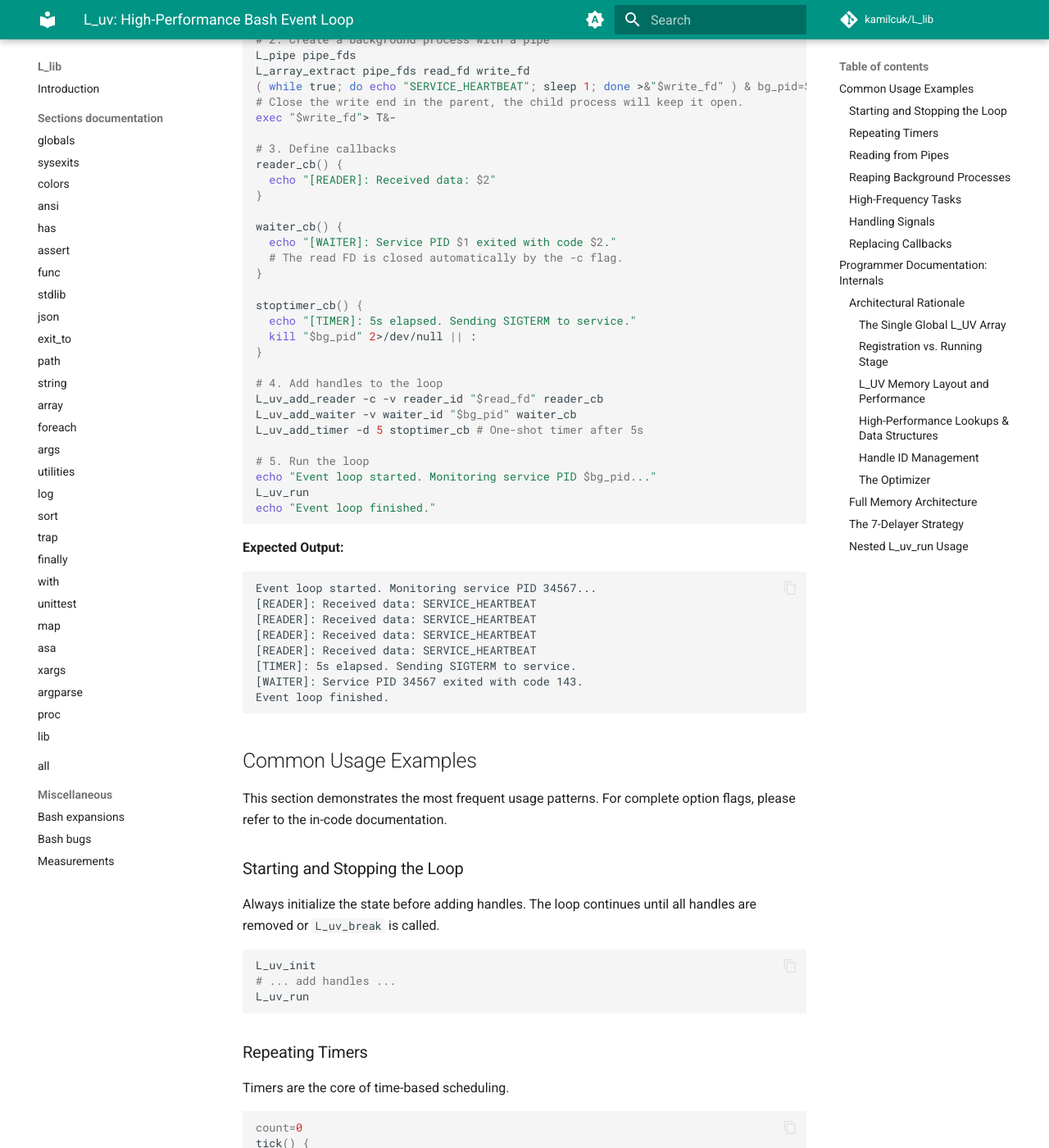
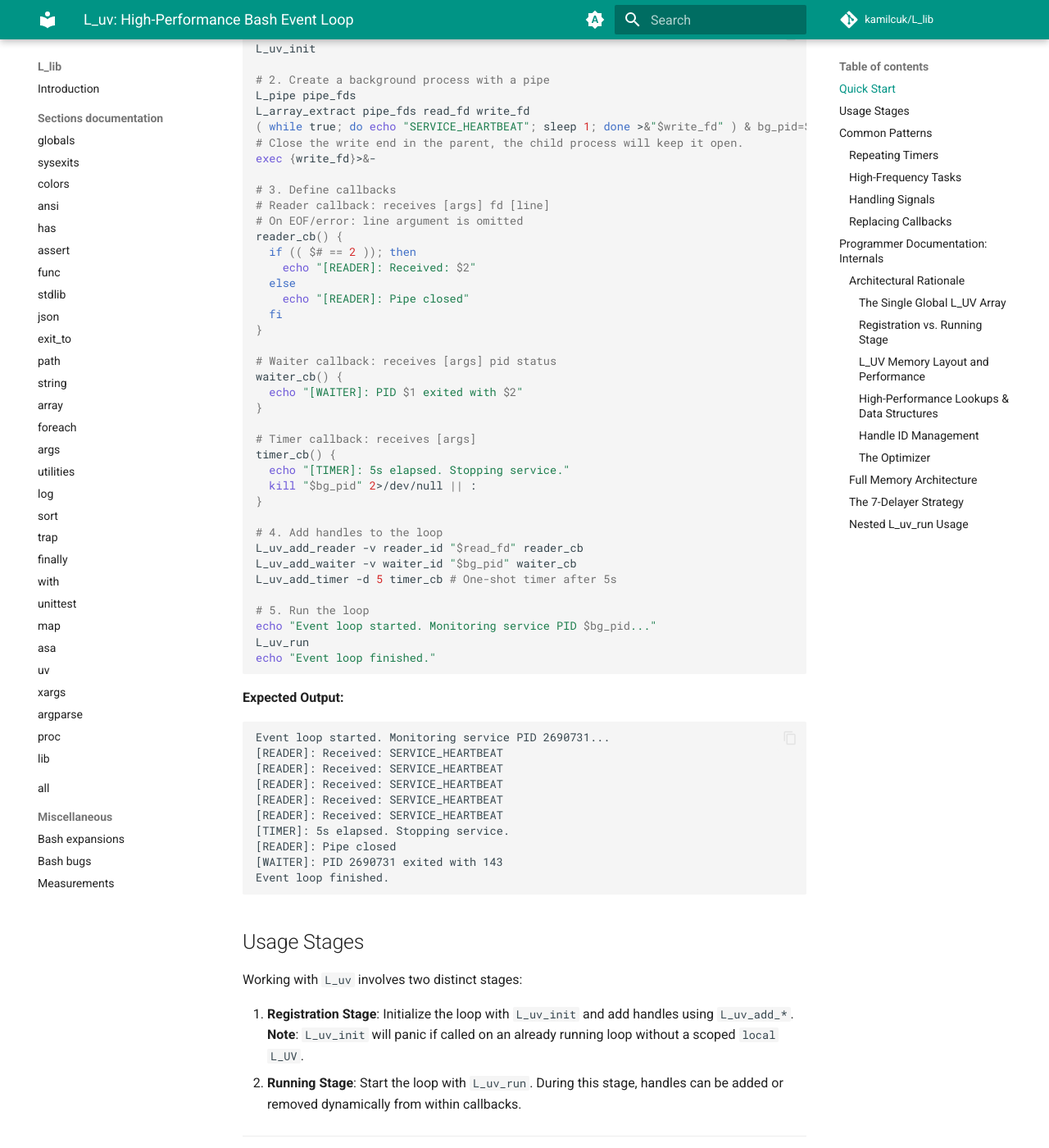
Before and after one commit to Kamilcuk/L_lib, an MkDocs documentation site: the page built from docs/sections/uv.md, in a window 1280 px wide and 1400 px high, scrolled down 301 px. Shown: the whole window at 82% size. Built offline with MkDocs 1.6.1 and Material for MkDocs 9.7.7, drawn with Linux system fonts in a browser that asks for light colours; comment, search, counter and statistics services are not loaded; some of the changed text lies outside the part shown.

Commit message:
feat(L_uv): move L_uv into bin/L_lib.sh

`````diff
--- a/docs/sections/uv.md
+++ b/docs/sections/uv.md
@@ -1,10 +1,10 @@
 # L_uv: High-Performance Bash Event Loop
 
-`L_uv` is an event loop implementation for Bash, inspired by libuv. It allows you to poll for events, in particular for timers, file descriptors, and child processes asynchronously within a single Bash process.
+`L_uv` is an event loop implementation for Bash. It allows polling for timers, file descriptors, and child processes asynchronously within a single process.
 
+## Quick Start
 
-````bash
-
+```bash
 # 1. Initialize the event loop state
 L_uv_init
 
@@ -13,59 +13,66 @@ L_pipe pipe_fds
 L_array_extract pipe_fds read_fd write_fd
 ( while true; do echo "SERVICE_HEARTBEAT"; sleep 1; done >&"$write_fd" ) & bg_pid=$!
 # Close the write end in the parent, the child process will keep it open.
-exec "$write_fd"> T&-
+exec {write_fd}>&-
 
 # 3. Define callbacks
+# Reader callback: receives [args] fd [line]
+# On EOF/error: line argument is omitted
 reader_cb() {
-  echo "[READER]: Received data: $2"
+  if (( $# == 2 )); then
+    echo "[READER]: Received: $2"
+  else
+    echo "[READER]: Pipe closed"
+  fi
 }
 
+# Waiter callback: receives [args] pid status
 waiter_cb() {
-  echo "[WAITER]: Service PID $1 exited with code $2."
-  # The read FD is closed automatically by the -c flag.
+  echo "[WAITER]: PID $1 exited with $2"
 }
 
-stoptimer_cb() {
-  echo "[TIMER]: 5s elapsed. Sending SIGTERM to service."
+# Timer callback: receives [args]
+timer_cb() {
+  echo "[TIMER]: 5s elapsed. Stopping service."
   kill "$bg_pid" 2>/dev/null || :
 }
 
 # 4. Add handles to the loop
-L_uv_add_reader -c -v reader_id "$read_fd" reader_cb
+L_uv_add_reader -v reader_id "$read_fd" reader_cb
 L_uv_add_waiter -v waiter_id "$bg_pid" waiter_cb
-L_uv_add_timer -d 5 stoptimer_cb # One-shot timer after 5s
+L_uv_add_timer -d 5 timer_cb # One-shot timer after 5s
 
 # 5. Run the loop
 echo "Event loop started. Monitoring service PID $bg_pid..."
 L_uv_run
 echo "Event loop finished."
-````
+```
 
 **Expected Output:**
 
-````
-Event loop started. Monitoring service PID 34567...
-[READER]: Received data: SERVICE_HEARTBEAT
-[READER]: Received data: SERVICE_HEARTBEAT
-[READER]: Received data: SERVICE_HEARTBEAT
-[READER]: Received data: SERVICE_HEARTBEAT
-[TIMER]: 5s elapsed. Sending SIGTERM to service.
-[WAITER]: Service PID 34567 exited with code 143.
+```
+Event loop started. Monitoring service PID 2690731...
+[READER]: Received: SERVICE_HEARTBEAT
+[READER]: Received: SERVICE_HEARTBEAT
+[READER]: Received: SERVICE_HEARTBEAT
+[READER]: Received: SERVICE_HEARTBEAT
+[READER]: Received: SERVICE_HEARTBEAT
+[TIMER]: 5s elapsed. Stopping service.
+[READER]: Pipe closed
+[WAITER]: PID 2690731 exited with 143
 Event loop finished.
-````
+```
 
-## Common Usage Examples
+## Usage Stages
 
-This section demonstrates the most frequent usage patterns. For complete option flags, please refer to the in-code documentation.
+Working with `L_uv` involves two distinct stages:
 
-### Starting and Stopping the Loop
-Always initialize the state before adding handles. The loop continues until all handles are removed or `L_uv_break` is called.
+1.  **Registration Stage**: Initialize the loop with `L_uv_init` and add handles using `L_uv_add_*`. **Note**: `L_uv_init` will panic if called on an already running loop without a scoped `local L_UV`.
+2.  **Running Stage**: Start the loop with `L_uv_run`. During this stage, handles can be added or removed dynamically from within callbacks.
 
-```bash
-L_uv_init
-# ... add handles ...
-L_uv_run
-```
+---
+
+## Common Patterns
 
 ### Repeating Timers
 Timers are the core of time-based scheduling.
@@ -88,50 +95,6 @@ L_uv_run
 # Tick 3
 # Tick 4
 # Tick 5
-```
-
-### Reading from Pipes
-`L_uv` allows you to monitor file descriptors asynchronously. Use the `-c` flag with `L_uv_add_reader` to automatically close the file descriptor when the reader handle is removed.
-
-```bash
-L_pipe p
-L_array_extract p read_fd write_fd
-
-# Background writer
-( sleep 1; echo "Message 1"; sleep 1; echo "Message 2" ) >&"$write_fd" &
-exec "$write_fd"> T&- # Close write end in parent
-
-process_message() {
-  local fd=$1 line=$2
-  echo "Received: $line"
-  # Stop after receiving the second message
-  [[ "$line" == *"Message 2"* ]] && L_uv_break
-}
-L_uv_add_reader -c -v reader_id "$read_fd" process_message
-L_uv_run
-
-# Expected Output:
-# Received: Message 1
-# Received: Message 2
-```
-
-### Reaping Background Processes
-Waiters allow you to react when a child process exits, capturing its exit code without blocking the main script.
-
-```bash
-sleep 2 & bg_pid=$!
-
-on_exit() {
-  local pid=$1 exit_code=$2
-  echo "Process $pid finished with code $exit_code"
-  L_uv_break # Stop the loop
-}
-L_uv_add_waiter "$bg_pid" on_exit
-L_uv_run
-
-# Expected Output (after 2 seconds):
-# Started background sleep with PID 12345.
-# Process 12345 finished with code 0
 ```
 
 ### High-Frequency Tasks
@@ -176,21 +139,14 @@ You ensure the loop will wake up at least every 50ms (the default cap) to proces
 *(Note on `L_uv_run -c`)*: The `-c` option registers a `SIGCHLD` trap that calls `L_uv_poke`. This is mildly useful to skip the 50ms delay when a child exits. However, because Bash lacks `sigprocmask` (signal blocking), a race condition exists: if the signal is received exactly between the loop checking the poked flag and entering the `sleep` command, the loop will still sleep. It is generally not advertised or recommended for critical logic.
 
 ### Replacing Callbacks
-You can change a handle's behavior dynamically from within its own execution context.
+Handles can replace their own callback and arguments dynamically.
+```bash
+phase_two() { echo "$1: Phase two complete."; L_uv_current_remove; }
+phase_one() { echo "$1: Phase one complete."; L_uv_current_set phase_two "$1"; }
 
-```bash
-phase_two() { echo "Phase two complete."; L_uv_current_remove; }
-phase_one() { echo "Phase one complete."; L_uv_current_set phase_two; }
-
-L_uv_add_timer -r 1 phase_one
+L_uv_add_timer -r 1 phase_one "Task1"
 L_uv_run
-
-# Expected Output:
-# Phase one complete.
-# Phase two complete.
 ```
-
-
 
 ---
 
@@ -232,42 +188,43 @@ The optimizer (`_L_uv_run_optimizer`) is used to pre-calculate the loop's behavi
 ### Full Memory Architecture
 Each handle type is allocated from a block of 1 million slots. The maximum number of concurrent timers, readers, waiters, or tasks is 1 million each.
 
-| Index Range | Description | Handle Type |
-| :--- | :--- | :--- |
-| `1` | Optimizer State Flag (0=Dirty, 1=Optimized) | Core |
-| `10000000` | Next available Timer ID (relative) | Timer |
-| `11000000` | Timer Min-Heap metadata (size at base) | Timer |
-| `11000001+` | Timer Min-Heap elements (`expiry_usec:TID`) | Timer |
-| `12000000 + (TID*3) + 0` | Timer: User callback string | Timer |
-| `12000000 + (TID*3) + 1` | Timer: Repeat interval (usec) | Timer |
-| `12000000 + (TID*3) + 2` | Timer: Heap inverse map pointer | Timer |
-| `20000000` | Next available Waiter ID (relative) | Waiter |
-| `20000001` | Active Waiter IDs cache (` rel_id `) | Waiter |
-| `20000002` | List of space-separated PIDs | Waiter |
-| `21000000 + (WID*2) + 0` | Waiter: User callback string | Waiter |
-| `21000000 + (WID*2) + 1` | Waiter: PID to monitor | Waiter |
-| `29000000 + (PID % 1M)` | **PID-to-WID Hash Map Bucket** | Waiter |
-| `30000000` | Next available Reader ID (relative) | Reader |
-| `30000001` | Active Reader IDs cache (` rel_id `) | Reader |
-| `31000000 + (RID*4) + 0` | Reader: User callback string | Reader |
-| `31000000 + (RID*4) + 1` | Reader: Separator (delimiter) | Reader |
-| `31000000 + (RID*4) + 2` | Reader: File descriptor (FD) | Reader |
-| `31000000 + (RID*4) + 3` | Reader: Accumulation buffer | Reader |
-| `90000000 + TID` | `L_finally` index for resource cleanup | Core |
-| `99000000 - 99999999` | User task callbacks | Task |
+| Index Range            | Description                                 | Handle Type |
+| :---                   | :---                                        | :---        |
+| 1                      | Optimizer State Flag (0=Dirty, 1=Optimized) | Core        |
+| 2                      | 1 if uv is running                          | Global      |
+| 10000000               | Next available Timer handle ID (relative)   | Timer       |
+| 11000000               | Timer Min-Heap metadata (size at base)      | Timer       |
+| 11000001+              | Timer Min-Heap elements (expiry_usec:TID)   | Timer       |
+| 12000000 + (TID*3) + 0 | Timer: User callback string                 | Timer       |
+| 12000000 + (TID*3) + 1 | Timer: Repeat interval (usec)               | Timer       |
+| 12000000 + (TID*3) + 2 | Timer: Heap inverse map pointer             | Timer       |
+| 20000000               | Next available Waiter handle ID (relative)  | Waiter      |
+| 20000001               | Active Waiter handle IDs cache ( rel_id )   | Waiter      |
+| 20000002               | List of space-separated PIDs                | Waiter      |
+| 21000000 + (WID*2) + 0 | Waiter: User callback string                | Waiter      |
+| 21000000 + (WID*2) + 1 | Waiter: PID to monitor                      | Waiter      |
+| 29000000 + (PID % 1M)  | PID-to-WID Hash Map Bucket                  | Waiter      |
+| 30000000               | Next available Reader handle ID (relative)  | Reader      |
+| 30000001               | Active Reader handle IDs cache ( rel_id )   | Reader      |
+| 31000000 + (RID*4) + 0 | Reader: User callback string                | Reader      |
+| 31000000 + (RID*4) + 1 | Reader: Separator (delimiter)               | Reader      |
+| 31000000 + (RID*4) + 2 | Reader: File descriptor (FD)                | Reader      |
+| 31000000 + (RID*4) + 3 | Reader: Accumulation buffer                 | Reader      |
+| 98000000               | Next available Task handle ID (relative)    | Task        |
+| 99000000 - 99999999    | User task callbacks                         | Task        |
 
 ### The 7-Delayer Strategy
 `L_uv` uses an optimized decision tree to select the most efficient waiting method (the "delayer") for the current state.
 
-| Case            | Active Handles     | Wait Method          | Timeout            |
-| :-------------- | :----------------- | :------------------- | :----------------- |
-| **Single Reader** | 1 FD               | `read -u FD`         | Indefinite         |
-| **Single Waiter** | 1 PID              | `wait -n` / `waitpid` / `tail --pid`  | Indefinite         |
-| **Single Timer**  | Timers             | `L_sleep`            | Next Timer         |
-| **Reader + Timer**| 1 FD + Timers      | `read -t $timer -u FD` | Next Timer         |
-| **Waiter + Timer**| PID + Timers       | `waitpid -t $timer` / `timeout $timer tail`    | Next Timer         |
-| **Capped Reader** | Multi-FD or Tasks  | `read -t 0.05 -u FD`   | min(Timer, 50ms)   |
-| **Capped Waiter** | Tasks + Waiter     | `waitpid -t 0.05` / `timeout 0.05 tail`      | min(Timer, 50ms)   |
+| Case            | Active Handles     | Wait Method                             | Timeout            |
+| :-------------- | :----------------- | :-------------------                    | :----------------- |
+| Single Reader   | 1 FD               | read -u FD                              | Indefinite         |
+| Single Waiter   | 1 PID              | wait -n / waitpid / tail --pid          | Indefinite         |
+| Single Timer    | Timers             | L_sleep                                 | Next Timer         |
+| Reader + Timer  | 1 FD + Timers      | read -t $timer -u FD                    | Next Timer         |
+| Waiter + Timer  | PID + Timers       | waitpid -t $timer / timeout $timer tail --pid | Next Timer         |
+| Capped Reader   | Multi-FD or Tasks  | read -t 0.05 -u FD                      | min(Timer, 50ms)   |
+| Capped Waiter   | Tasks + Waiter     | waitpid -t 0.05 / timeout 0.05 tail --pid | min(Timer, 50ms)   |
 
 ### Nested `L_uv_run` Usage
 It is possible to call `L_uv_run` from within a callback of another `L_uv_run` instance.
@@ -275,3 +232,5 @@ It is possible to call `L_uv_run` from within a callback of another `L_uv_run` i
 **Behavior**: The outer loop is effectively paused. A new, independent inner loop starts and will run until it is empty or broken. Once the inner loop completes, control returns to the outer loop's callback.
 
 **Warning**: This should be used with caution. Handles from the outer loop (timers, readers, etc.) will **not** be serviced while the inner loop is running. This can be useful for modal dialogs or sub-tasks that must complete before the main loop continues, but can also lead to unexpected latency if not managed carefully.
+
+::: bin/L_lib.sh uv
--- a/mkdocs.yml
+++ b/mkdocs.yml
@@ -40,6 +40,7 @@ nav:
     - unittest: section/unittest.md
     - map: section/map.md
     - asa: section/asa.md
+    - uv: section/uv.md
     - xargs: section/xargs.md
     - argparse: section/argparse.md
     - proc: section/proc.md
`````
Also changed, not shown: other parts of docs/sections/uv.md (+2 -2 lines), 2 other files.
